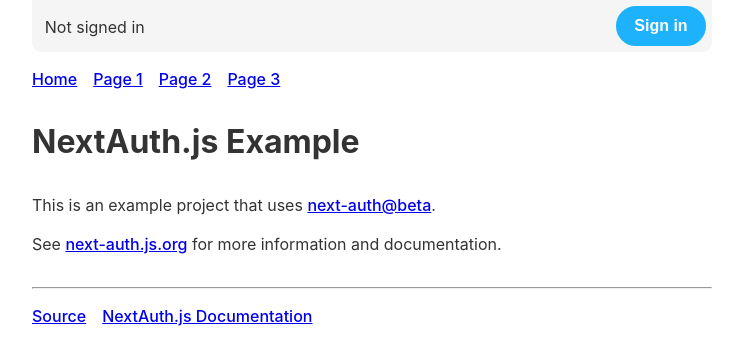
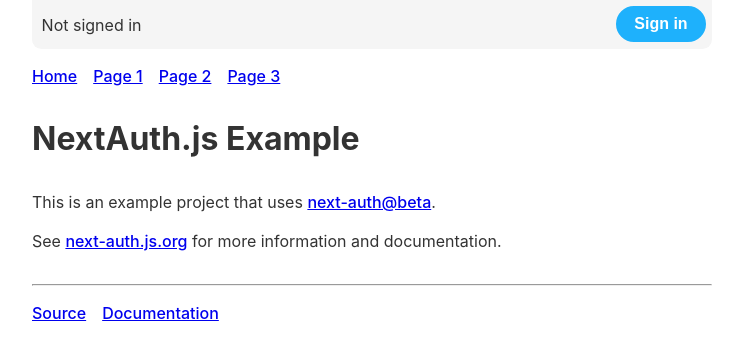
Before and after one commit to dirtymalikjin9k/next-auth-example, a Next.js app: page / in a window 1280 px wide. Shown: the top 364 px of the page, without its empty margins (268-1011 px from the left). Built offline with nearby package versions, Linux system fonts and the light colour scheme; no server answers.

Commit message:
Update to beta 57

```diff
--- a/components/footer.js
+++ b/components/footer.js
@@ -5,7 +5,7 @@
     <hr/>
     <ul className={styles.navigation}>
       <li className={styles.navigationItem}><a href="https://github.com/iaincollins/next-auth-example">Source</a></li>
-      <li className={styles.navigationItem}><a href="https://next-auth.js.org">NextAuth.js Documentation</a></li>
+      <li className={styles.navigationItem}><a href="https://next-auth.js.org">Documentation</a></li>
     </ul>
   </div>
 )
--- a/components/nav.js
+++ b/components/nav.js
@@ -13,7 +13,7 @@
   return (
     <nav>
       <noscript>
-        <style>{`.nojs-show { display: block; opacity: 1; top: 0; }`}</style>
+        <style>{`.nojs-show { opacity: 1; top: 0; }`}</style>
       </noscript>
       <p className={`nojs-show ${(!session && loading) ? styles.loading : styles.loaded}`}>
       {!session && <>
--- a/components/nav.module.css
+++ b/components/nav.module.css
@@ -17,8 +17,15 @@
 }
 
 .text {
-  padding: .6rem 0 .4rem 0;
-  float: left;
+  position: absolute;
+  padding: .5rem 0 .4rem 0;
+  left: .6rem;
+  right: 7rem;
+  white-space: nowrap;
+  text-overflow: ellipsis;
+  overflow: hidden;
+  display: inherit;
+  z-index: 1;
 }
 
 .signinButton,
@@ -29,11 +36,13 @@
   background-color: #1eb1fc;
   color: #fff;
   border: 2px solid #1eb1fc;
-  border-radius: 8rem;
+  border-radius: 2rem;
   cursor: pointer;
   font-size: 1rem;
   line-height: 1rem;
-  padding: .6rem 1rem;
+  padding: .5rem 1rem;
+  position: relative;
+  z-index: 10;
 }
 
 .signinButton:hover {
@@ -44,7 +53,7 @@
 
 .signoutButton {
   background-color: #fff;
-  border-color: #ccc;
+  border-color: #ddd;
   color: #888;
 }
 
--- a/package.json
+++ b/package.json
@@ -1,6 +1,6 @@
 {
   "name": "next-auth-example",
-  "version": "2.0.0-beta.52",
+  "version": "2.0.0-beta.57",
   "description": "An example website that uses next-auth@beta",
   "repository": "https://github.com/iaincollins/next-auth-example.git",
   "homepage": "http://next-auth-example.now.sh",
@@ -14,7 +14,7 @@
   "license": "ISC",
   "dependencies": {
     "next": "^9.4.0",
-    "next-auth": "^2.0.0-beta.56",
+    "next-auth": "^2.0.0-beta.57",
     "react": "^16.13.1",
     "react-dom": "^16.13.1",
     "sqlite3": "^4.2.0"
```
Also changed, not shown: 1 other file (tests, documents, lock files or other folders).
